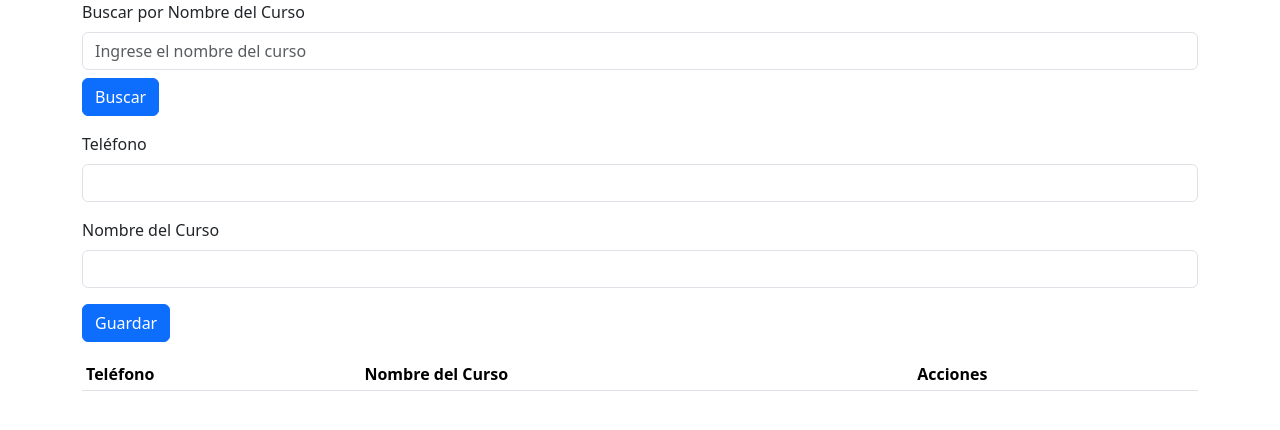
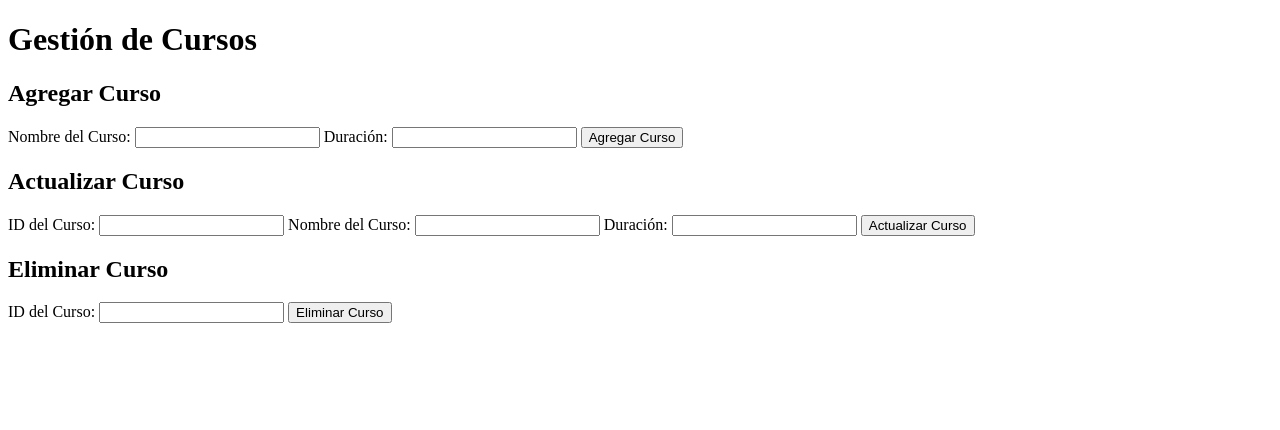
Before and after one commit to rkive250/flask7a, a Flask app: template templates/app.html in a window 1280 px wide. Shown: the top 430 px of the page. Run offline with Flask 3, Linux system fonts and the light colour scheme; the template is opened without the code that fills it, so the values that code supplies are empty.

Commit message:
Update app.html

```diff
--- a/templates/app.html
+++ b/templates/app.html
@@ -3,135 +3,110 @@
 <head>
     <meta charset="UTF-8">
     <meta name="viewport" content="width=device-width, initial-scale=1.0">
-    <link href="https://cdn.jsdelivr.net/npm/bootstrap@5.3.3/dist/css/bootstrap.min.css" rel="stylesheet" integrity="sha384-QWTKZyjpPEjISv5WaRU9OFeRpok6YctnYmDr5pNlyT2bRjXh0JMhjY6hW+ALEwIH" crossorigin="anonymous">
-    <script src="https://code.jquery.com/jquery-3.7.1.min.js" integrity="sha256-/JqT3SQfawRcv/BIHPThkBvs0OEvtFFmqPF/lYI/Cxo=" crossorigin="anonymous"></script>
-    <title>App CRUD</title>
+    <title>Gestión de Cursos</title>
+    <script src="https://code.jquery.com/jquery-3.6.0.min.js"></script>
 </head>
 <body>
-    <div class="container">
-        <!-- Barra de búsqueda -->
-        <div class="mb-3">
-            <label for="buscarNombre" class="form-label">Buscar por Nombre del Curso</label>
-            <input type="text" class="form-control" id="buscarNombre" placeholder="Ingrese el nombre del curso">
-            <button class="btn btn-primary mt-2" id="btnBuscar">Buscar</button>
-        </div>
 
-        <!-- Formulario para agregar o actualizar un registro -->
-        <form id="formGuardar" class="mb-3">
-            <input type="hidden" id="idCurso" name="id" value=""> <!-- Campo oculto para almacenar el id del curso (cuando se edita) -->
-            <div class="mb-3">
-                <label for="telefono" class="form-label">Teléfono</label>
-                <input type="text" class="form-control" id="telefono" name="tel" required>
-            </div>
-            <div class="mb-3">
-                <label for="nombreCurso" class="form-label">Nombre del Curso</label>
-                <input type="text" class="form-control" id="nombreCurso" name="ncurso" required>
-            </div>
-            <button type="submit" class="btn btn-primary">Guardar</button>
-            <button type="button" id="cancelarEdicion" class="btn btn-secondary d-none">Cancelar</button>
-        </form>
+<h1>Gestión de Cursos</h1>
 
-        <!-- Tabla para mostrar los registros -->
-        <table class="table table-sm">
-            <thead>
-                <tr>
-                    <th>Teléfono</th>
-                    <th>Nombre del Curso</th>
-                    <th>Acciones</th>
-                </tr>
-            </thead>
-            <tbody id="tbodyLog"></tbody>
-        </table>
-    </div>
+<h2>Agregar Curso</h2>
+<form id="formAgregar">
+    <label for="ncurso">Nombre del Curso:</label>
+    <input type="text" id="ncurso" required>
 
-    <script src="https://cdn.jsdelivr.net/npm/bootstrap@5.3.3/dist/js/bootstrap.bundle.min.js" integrity="sha384-YvpcrYf0tY3lHB60NNkmXc5s9fDVZLESaAA55NDzOxhy9GkcIdslK1eN7N6jIeHz" crossorigin="anonymous"></script>
+    <label for="duracion">Duración:</label>
+    <input type="text" id="duracion" required>
 
-    <script>
-        // Función para buscar y mostrar los registros (con o sin filtro)
-        function buscar(nombreCurso = "") {
-            $.get("/buscar", { ncurso: nombreCurso }, function (respuesta) {
-                $("#tbodyLog").html("");  // Limpia la tabla
+    <button type="submit">Agregar Curso</button>
+</form>
 
-                var registros = respuesta.data;
+<h2>Actualizar Curso</h2>
+<form id="formActualizar">
+    <label for="idcurso">ID del Curso:</label>
+    <input type="number" id="idcurso" required>
 
-                for (var x in registros) {
-                    var registro = registros[x];
+    <label for="ncursoUpdate">Nombre del Curso:</label>
+    <input type="text" id="ncursoUpdate" required>
 
-                    $("#tbodyLog").append(<tr>
-                        <td>${registro[1]}</td>
-                        <td>${registro[2]}</td>
-                        <td>
-                            <button class="btn btn-sm btn-warning editar" data-id="${registro[0]}" data-tel="${registro[1]}" data-ncurso="${registro[2]}">Editar</button>
-                            <button class="btn btn-sm btn-danger eliminar" data-id="${registro[0]}">Eliminar</button>
-                        </td>
-                    </tr>);
-                }
+    <label for="duracionUpdate">Duración:</label>
+    <input type="text" id="duracionUpdate" required>
 
-                // Asigna eventos a los botones de editar y eliminar
-                $(".editar").click(function() {
-                    var id = $(this).data("id");
-                    var tel = $(this).data("tel");
-                    var ncurso = $(this).data("ncurso");
+    <button type="submit">Actualizar Curso</button>
+</form>
 
-                    $("#idCurso").val(id);
-                    $("#telefono").val(tel);
-                    $("#nombreCurso").val(ncurso);
-                    $("#formGuardar button[type=submit]").text("Actualizar");
-                    $("#cancelarEdicion").removeClass("d-none");
-                });
+<h2>Eliminar Curso</h2>
+<form id="formEliminar">
+    <label for="idcursoEliminar">ID del Curso:</label>
+    <input type="number" id="idcursoEliminar" required>
 
-                $(".eliminar").click(function() {
-                    var id = $(this).data("id");
-                    eliminar(id);
-                });
-            });
-        }
+    <button type="submit">Eliminar Curso</button>
+</form>
 
-        // Evento del botón buscar
-        $("#btnBuscar").click(function() {
-            var nombreCurso = $("#buscarNombre").val();
-            buscar(nombreCurso);  // Llama la función con el nombre del curso a buscar
+<script>
+$(document).ready(function() {
+    // Agregar curso
+    $("#formAgregar").on("submit", function(e) {
+        e.preventDefault();
+        const nombreCurso = $("#ncurso").val();
+        const duracion = $("#duracion").val();
+
+        $.ajax({
+            url: "/agregar",
+            method: "POST",
+            contentType: "application/json",
+            data: JSON.stringify({ ncurso: nombreCurso, duracion: duracion }),
+            success: function(response) {
+                alert(response.message);
+                $("#formAgregar")[0].reset();
+            },
+            error: function(xhr) {
+                alert(xhr.responseJSON.error);
+            }
         });
+    });
 
-        buscar();  // Cargar todos los registros al inicio
+    // Actualizar curso
+    $("#formActualizar").on("submit", function(e) {
+        e.preventDefault();
+        const idCurso = $("#idcurso").val();
+        const nombreCurso = $("#ncursoUpdate").val();
+        const duracion = $("#duracionUpdate").val();
 
-        // Función para enviar el formulario (crear o actualizar)
-        $("#formGuardar").on("submit", function (e) {
-            e.preventDefault();  // Evita el envío tradicional del formulario
+        $.ajax({
+            url: "/actualizar",
+            method: "PUT",
+            contentType: "application/json",
+            data: JSON.stringify({ idcurso: idCurso, ncurso: nombreCurso, duracion: duracion }),
+            success: function(response) {
+                alert(response.message);
+                $("#formActualizar")[0].reset();
+            },
+            error: function(xhr) {
+                alert(xhr.responseJSON.error);
+            }
+        });
+    });
 
-            var formData = $(this).serialize();  // Serializa los datos del formulario
-            var action = $("#idCurso").val() ? "/alumnos/actualizar" : "/alumnos/guardar";  // Cambia la acción según si es actualizar o guardar
+    // Eliminar curso
+    $("#formEliminar").on("submit", function(e) {
+        e.preventDefault();
+        const idCurso = $("#idcursoEliminar").val();
 
-            $.post(action, formData, function (respuesta) {
-                alert(respuesta);  // Opcional: muestra la respuesta del servidor
-                buscar();  // Refresca la tabla
-                limpiarFormulario();
-            });
+        $.ajax({
+            url: "/eliminar/" + idCurso,
+            method: "DELETE",
+            success: function(response) {
+                alert(response.message);
+                $("#formEliminar")[0].reset();
+            },
+            error: function(xhr) {
+                alert(xhr.responseJSON.error);
+            }
         });
+    });
+});
+</script>
 
-        // Función para eliminar un registro
-        function eliminar(id) {
-            if (confirm("¿Estás seguro de que quieres eliminar este registro?")) {
-                $.post("/alumnos/eliminar", { id: id }, function (respuesta) {
-                    alert(respuesta);  // Muestra la respuesta del servidor
-                    buscar();  // Refresca la tabla
-                });
-            }
-        }
-
-        // Función para limpiar el formulario después de guardar o cancelar la edición
-        function limpiarFormulario() {
-            $("#idCurso").val("");
-            $("#telefono").val("");
-            $("#nombreCurso").val("");
-            $("#formGuardar button[type=submit]").text("Guardar");
-            $("#cancelarEdicion").addClass("d-none");
-        }
-
-        // Botón de cancelar edición
-        $("#cancelarEdicion").click(function() {
-            limpiarFormulario();
-        });
-    </script>
 </body>
 </html>
```
